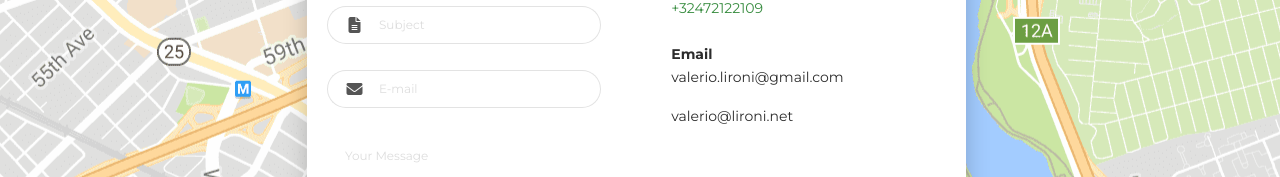
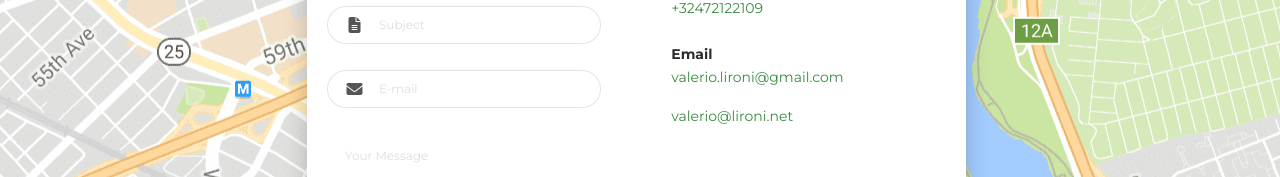
Before and after one commit to LironiV/CV-Website, a plain HTML site: page index.html in a window 1280 px wide. Shown: the part 6050-6227 px from the top of the page. Drawn offline with Linux system fonts and the light colour scheme.

Commit message:
updated mailto

```diff
--- a/index.html
+++ b/index.html
@@ -726,8 +726,8 @@
                                                       <p class="mb-0"><strong>Phone</strong></p>
                                                       <p class="pb-2"><a href="tel:+32472122109">+32472122109</a></p>
                                                       <p class="mb-0"><strong>Email</strong></p>
-                                                      <p><a href="mailto:valerio.lironi@gmail.com"></a>valerio.lironi@gmail.com</p>
-                                                      <p><a href="mailto:valerio@lironi.net"></a>valerio@lironi.net</p>
+                                                      <p><a href="mailto:valerio.lironi@gmail.com">valerio.lironi@gmail.com</a></p>
+                                                      <p><a href="mailto:valerio@lironi.net">valerio@lironi.net</a></p>
                                                   </div>
                                               </div>
                                           </div>
```
